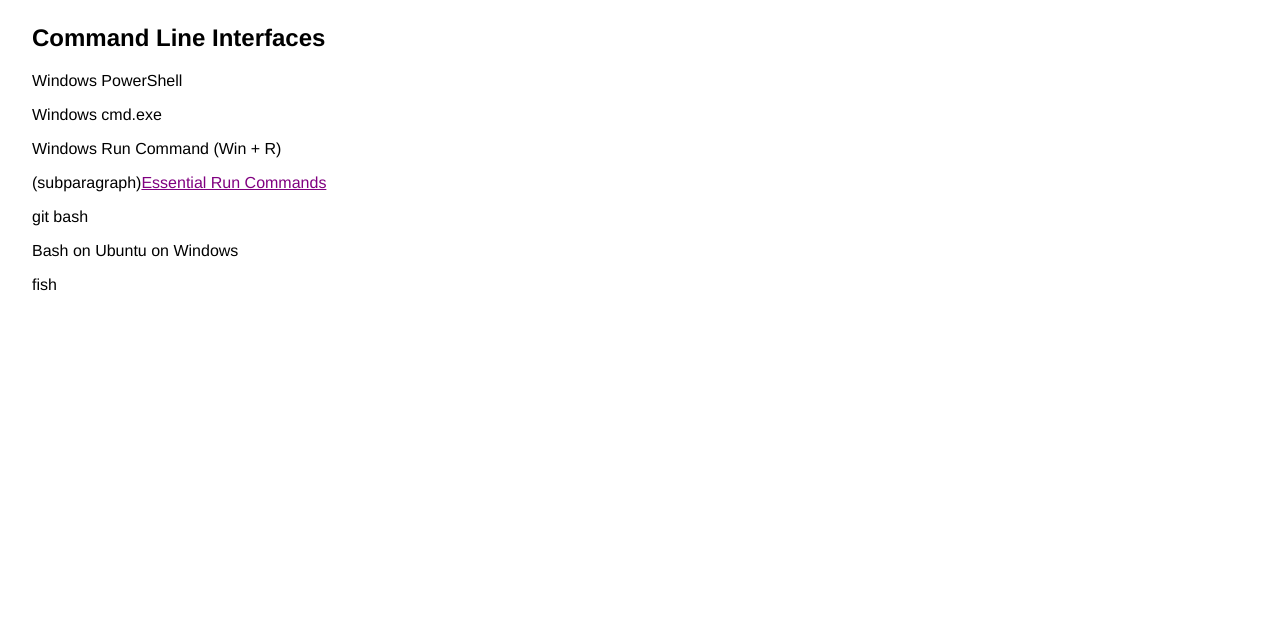
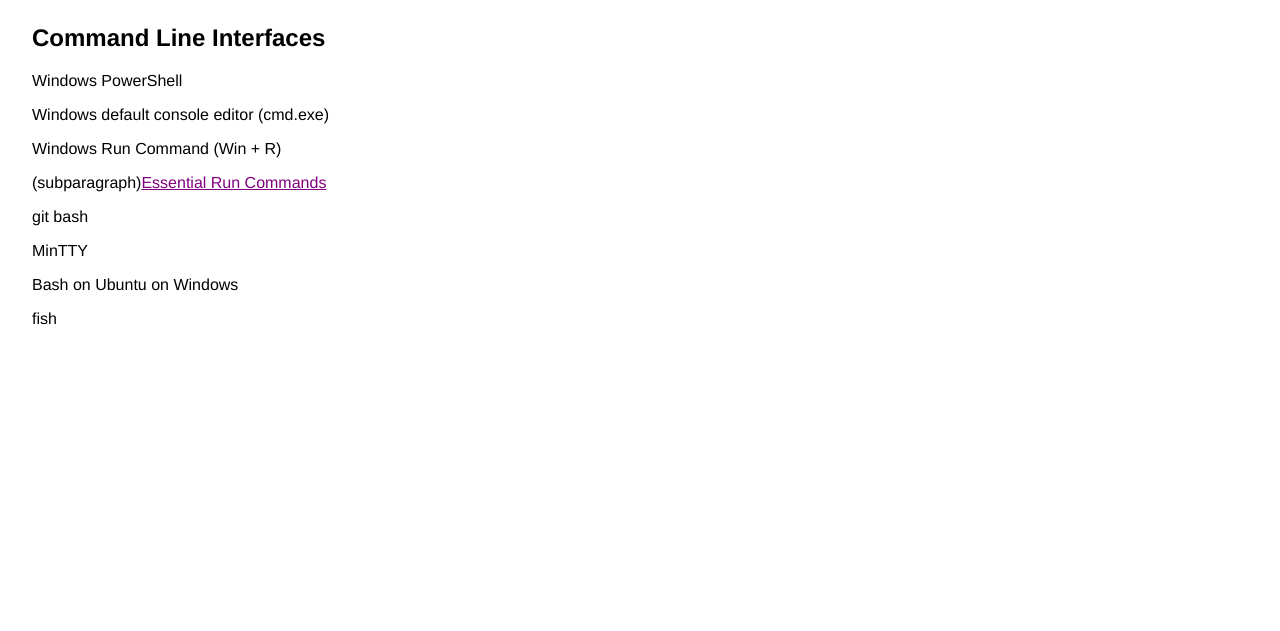
Before and after one commit to RussMcNeill/MyFrontEndResources, a plain HTML site: page commandline.html in a window 1280 px wide. Shown: the part 169-800 px from the top of the page. Drawn offline with Linux system fonts and the light colour scheme.

Commit message:
minor update to content

```diff
--- a/commandline.html
+++ b/commandline.html
@@ -23,11 +23,12 @@
       <article>
         <h2>Command Line Interfaces</h2>
         <p>Windows PowerShell</p>
-        <p>Windows cmd.exe</p>
+        <p>Windows default console editor (cmd.exe)</p>
         <p>Windows Run Command (Win + R)</p>
         <p>(subparagraph)<a href="https://www.xtremerain.com/essential-run-commands/">Essential Run Commands</a></p>
 
         <p>git bash</p>
+        <p>MinTTY</p>
 
         <p>Bash on Ubuntu on Windows</p>
 
```
